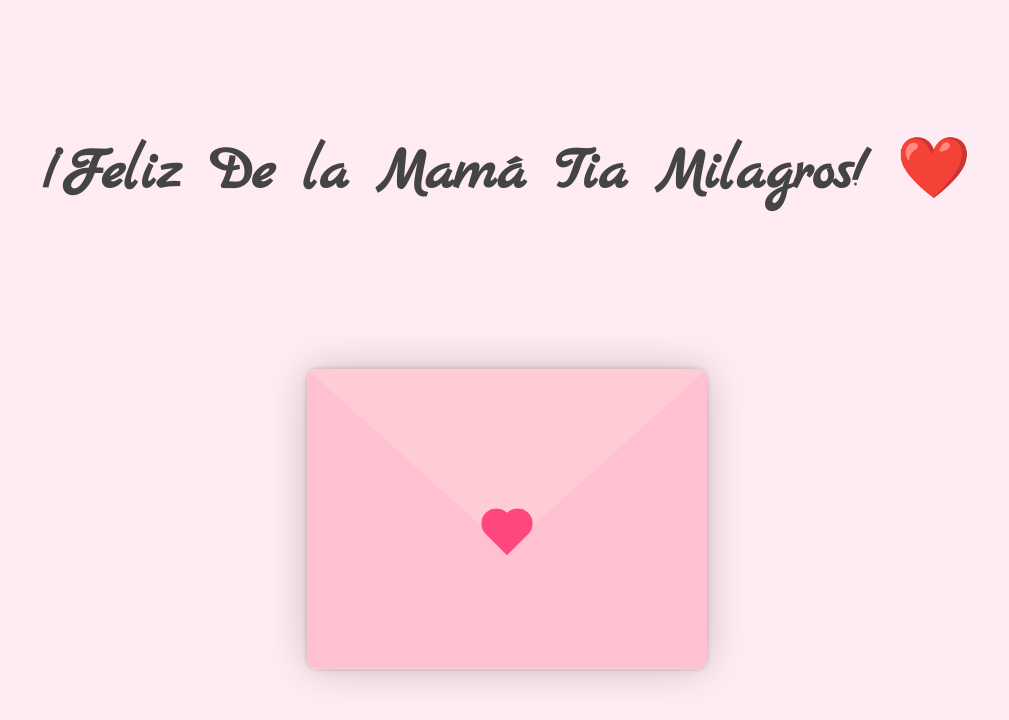
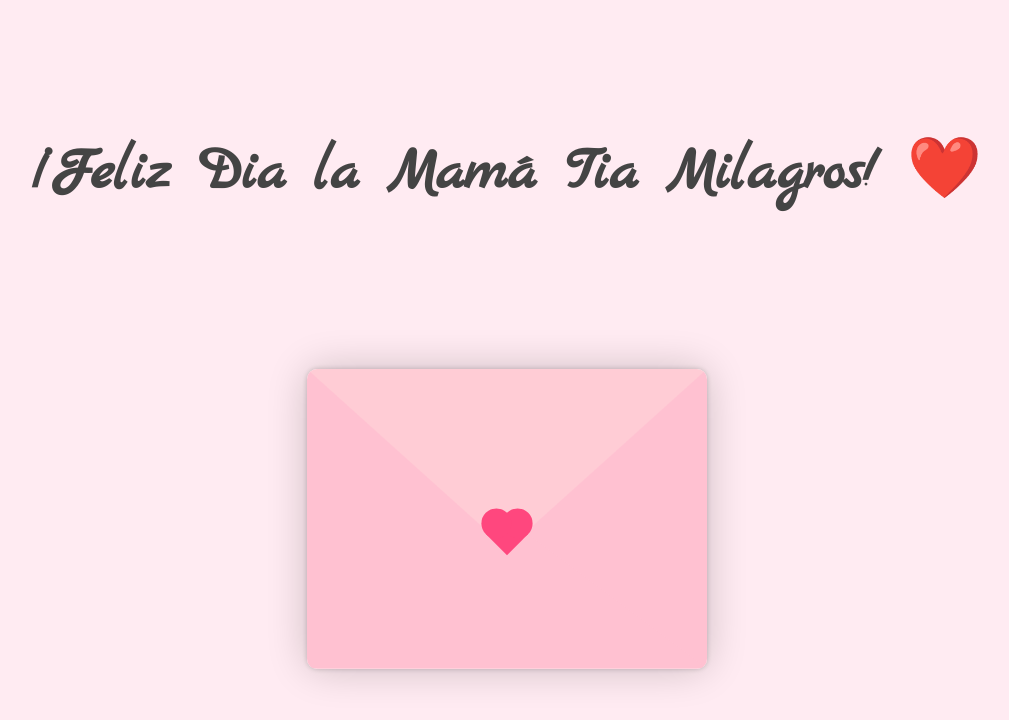
Before and after one commit to JhesWxaiz/JhesWxaiz.github.io, a plain HTML site: page index.html in a window 1280 px wide. Shown: the whole page, without its empty margins (133-1142 px from the left). Drawn offline with Linux system fonts and the light colour scheme.

Commit message:
Update index.html

```diff
--- a/index.html
+++ b/index.html
@@ -10,7 +10,7 @@
     <title>Carta para mi Tía</title>
 </head>
 <body>
-    <h1>¡Feliz De la Mamá Tia Milagros! ❤️</h1>
+    <h1>¡Feliz Dia la Mamá Tia Milagros! ❤️</h1>
     <br>
     <br>
     <br>
```
